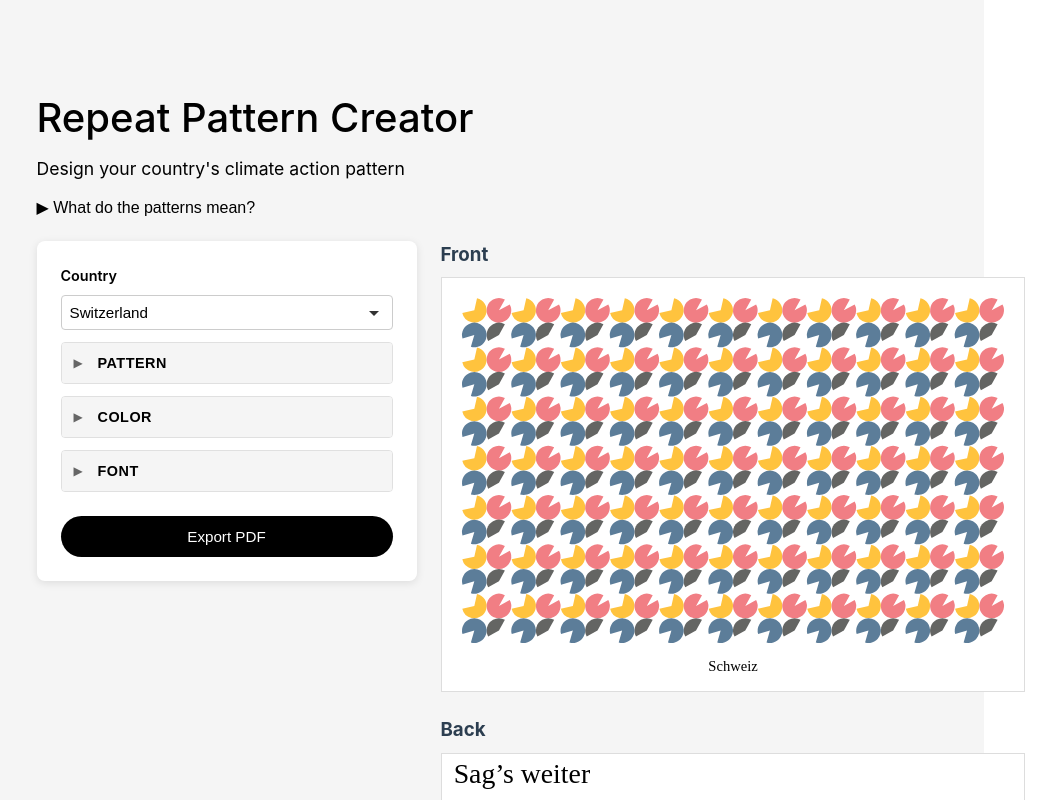
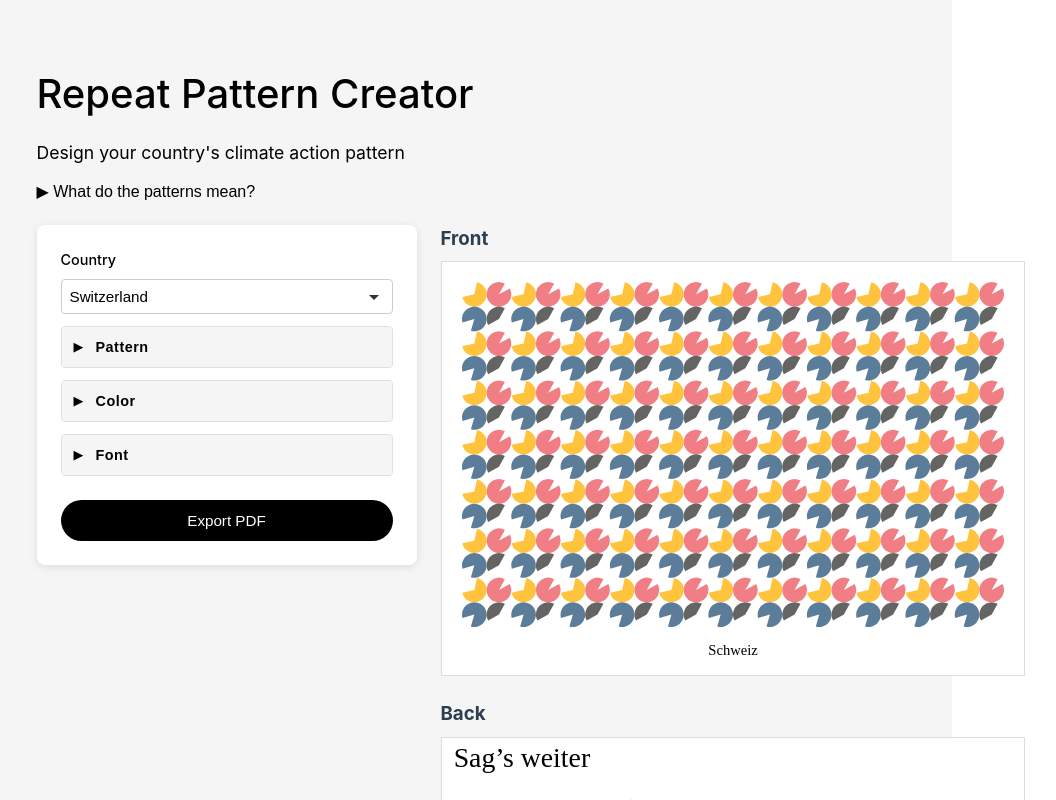
Before and after one commit to LiliGasser/repeatpattern-app, a Vue app: page / in a window 1280 px wide. Shown: the top 800 px of the page, without its empty margins (178-1234 px from the left). Built offline with nearby package versions, Linux system fonts and the light colour scheme; a web font is replaced by a local one; what p5.js-svg would draw is missing.

Commit message:
improve styling

```diff
--- a/src/App.vue
+++ b/src/App.vue
@@ -58,12 +58,17 @@ import Dashboard from './views/Dashboard.vue'
 }
 
 #app {
-  font-family: -apple-system, BlinkMacSystemFont, 'Segoe UI', Roboto, Oxygen,
-               Ubuntu, Cantarell, 'Helvetica Neue', sans-serif;
+  /* Layout */
+  margin: 0 auto;
+  padding: 2rem;
+  text-align: left;
+
+  /* Styling */
+  font-family: -apple-system, BlinkMacSystemFont, 'Segoe UI', Roboto, sans-serif;
   -webkit-font-smoothing: antialiased;
   -moz-osx-font-smoothing: grayscale;
   color: var(--text-color);
+  background-color: var(--background-color);
   min-height: 100vh;
-  background-color: var(--background-color);
 }
 </style>
--- a/src/assets/main.css
+++ b/src/assets/main.css
@@ -1,16 +1,9 @@
 :root {
-  font-family: system-ui, Helvetica, Arial, sans-serif;
   line-height: 1.5;
   font-weight: 400;
 
-  color-scheme: light dark;
-  color: rgba(255, 255, 255, 0.87);
-  background-color: #242424;
-
   font-synthesis: none;
   text-rendering: optimizeLegibility;
-  -webkit-font-smoothing: antialiased;
-  -moz-osx-font-smoothing: grayscale;
 }
 
 body {
@@ -20,22 +13,3 @@ body {
   min-width: 620px;   /* TODO how to do mobile better? */
   min-height: 100vh;
 }
-
-h1 {
-  font-size: 2.2em;
-  line-height: 1.1;
-}
-
-#app {
-  max-width: 1280px;
-  margin: 0 auto;
-  padding: 2rem;
-  text-align: left;
-}
-
-@media (prefers-color-scheme: light) {
-  :root {
-    color: #213547;
-    background-color: #ffffff;
-  }
-}
--- a/src/components/ControlPanel.vue
+++ b/src/components/ControlPanel.vue
@@ -140,7 +140,7 @@
         </div>
 
         <div class="control-group">
-          <label class="control-label">Main</label>
+          <label class="control-label">Text</label>
           <FontSelector
             :model-value="mainFont"
             @update:model-value="$emit('update:mainFont', $event)"
@@ -224,7 +224,7 @@ function handleColorChange(key, value) {
 }
 
 .control-group label {
-  font-weight: 600;
+  font-weight: var(--label-font-weight);
   font-size: var(--label-font-size);
 }
 
@@ -257,16 +257,16 @@ function handleColorChange(key, value) {
 }
 
 .accordion-icon {
-  font-size: 0.75rem;
-  color: #666;
-  width: 12px;
+  font-size: 0.8rem;
+  color: var(--element-color);
+  width: 10px;
+  line-height: 1;
   transition: transform 0.2s;
 }
 
 .accordion-title {
-  font-size: 0.9rem;
-  font-weight: 700;
-  text-transform: uppercase;
+  font-size: var(--label-font-size);
+  font-weight: 600;
   letter-spacing: 0.5px;
   color: var(--text-color);
 }
--- a/src/views/Dashboard.vue
+++ b/src/views/Dashboard.vue
@@ -160,9 +160,8 @@ const exportPdf = async () => {
 
 <style scoped>
 .dashboard {
-  max-width: 1400px;
+  max-width: 1280px;
   margin: 0 auto;
-  padding: 2rem;
 }
 
 .dashboard-header {
```
